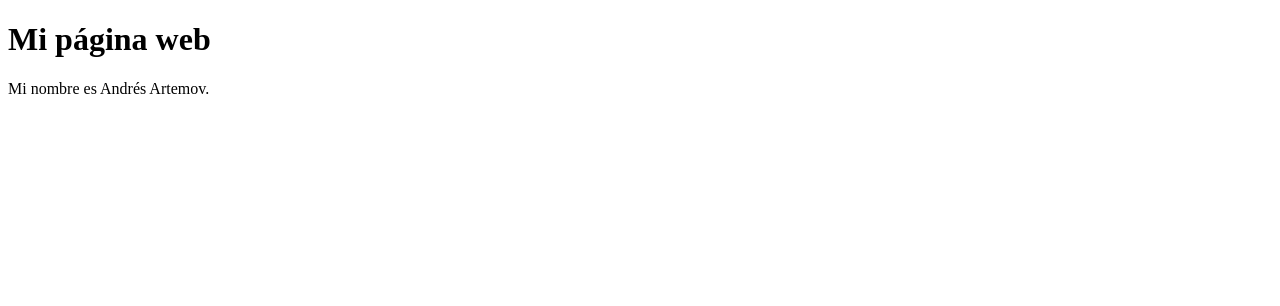
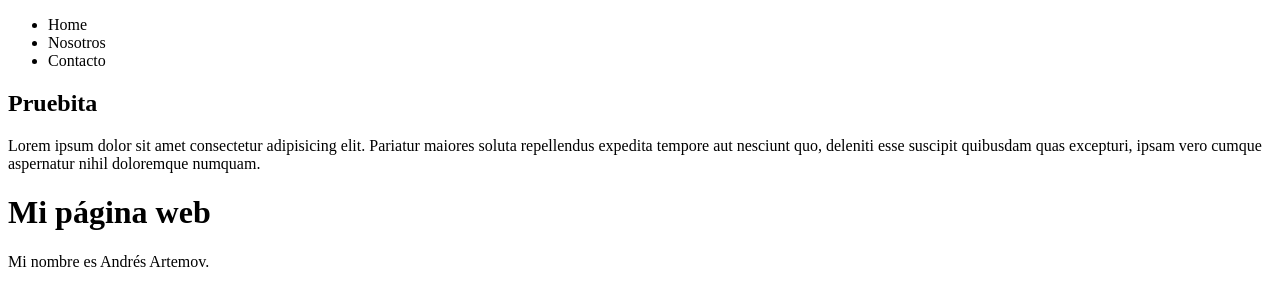
Before and after one commit to AndresArtemov/PrepCourse-Henry, a plain HTML site: page index.html in a window 1280 px wide. Drawn offline with Linux system fonts and the light colour scheme.

Commit message:
a ver si ahora lo levanta

```diff
--- a/index.html
+++ b/index.html
@@ -7,6 +7,49 @@
 </head>
 <body>
 
+<header>
+
+    <ul>
+        <li>Home</li>
+        <li>Nosotros</li>
+        <li>Contacto</li>
+
+    </ul>
+
+</header>
+
+<main>
+
+    <section>
+
+        <div>
+            <H1>Pruebita</H1>
+            <p>Lorem ipsum dolor sit amet consectetur adipisicing elit. Pariatur maiores soluta repellendus expedita tempore aut nesciunt quo, deleniti esse suscipit quibusdam quas excepturi, ipsam vero cumque aspernatur nihil doloremque numquam.</p>
+
+        </div>
+
+
+    </section>
+
+
+
+
+
+
+
+
+
+
+</main>
+
+<footer>
+
+
+
+</footer>
+
+
+
     <h1>Mi página web</h1>
     <p>Mi nombre es Andrés Artemov.</p>
 
```
